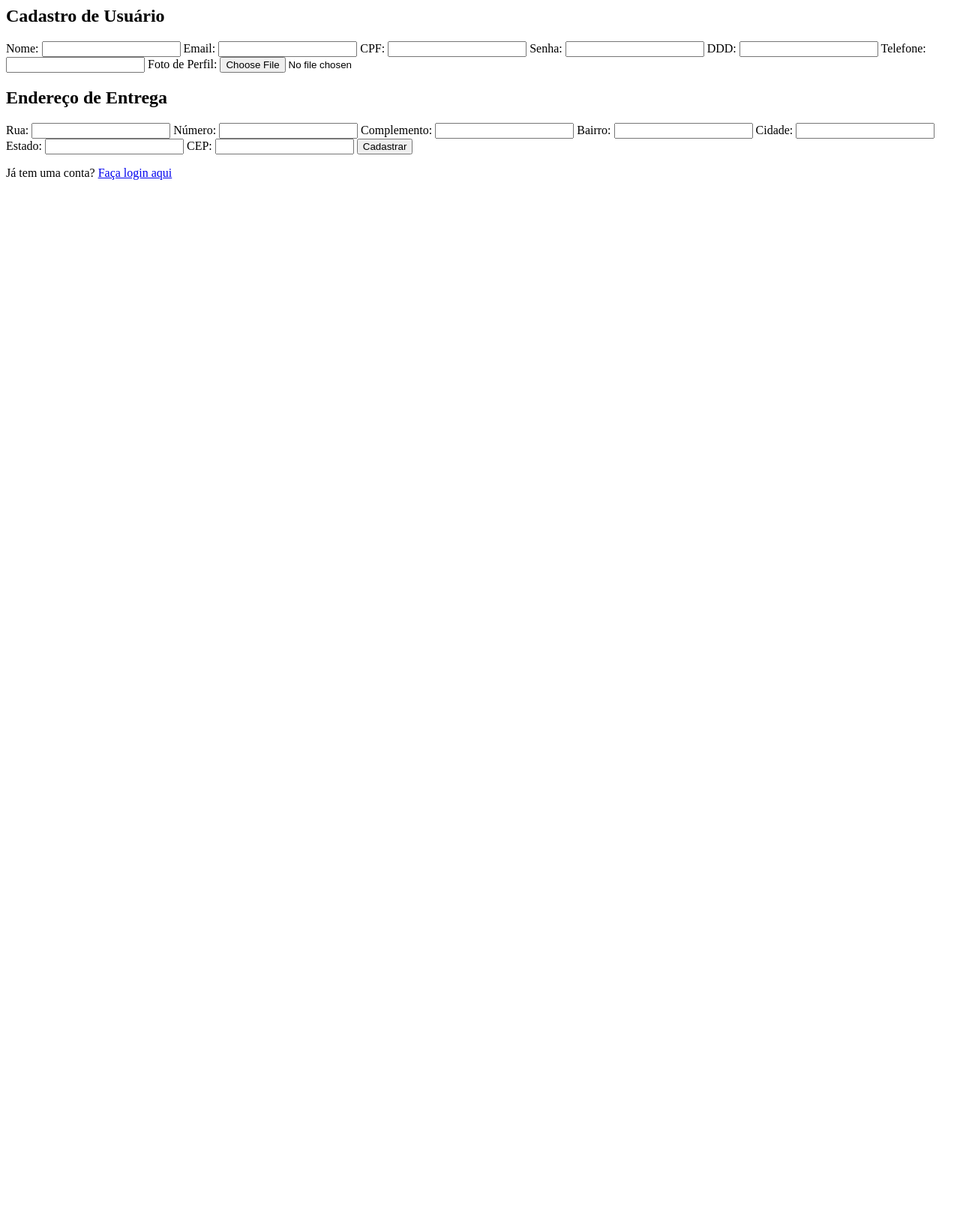
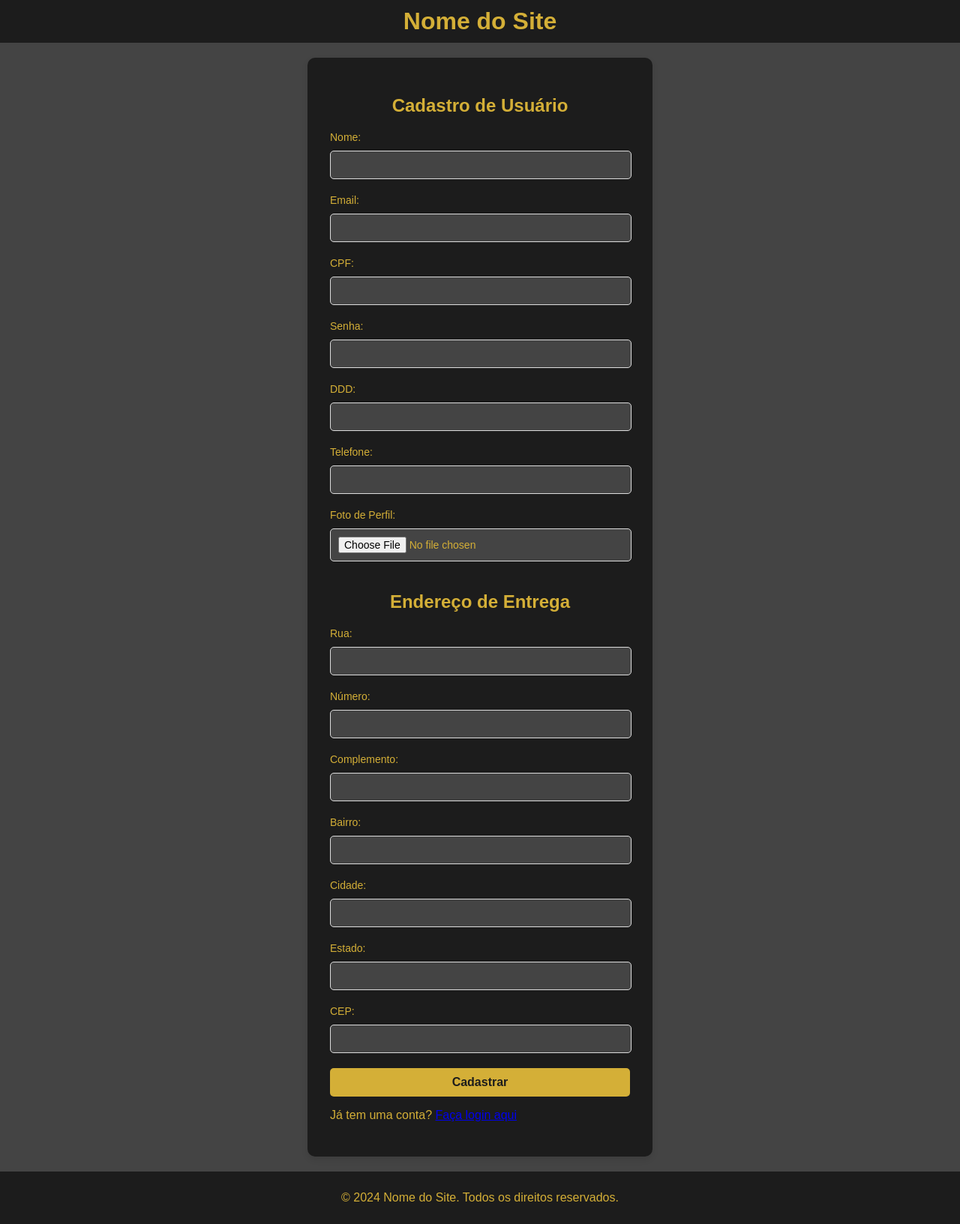
Before and after one commit to thaydionIA/cardapio-dinamico, a PHP site: page /cadastro.php in a window 1280 px wide. Shown: the whole page at 75% size. Before the commit the page ends 240 px from the top, so only its background shows below. Run offline with PHP 8.4, Linux system fonts and the light colour scheme.

Commit message:
atualizado

```diff
--- a/assets/css/style.css
+++ b/assets/css/style.css
@@ -289,10 +289,6 @@ input[type=number] {
 
 
 
-
-
-
-
 /* Estilos personalizados para a página de login */
 .login-container {
     background-color: #1c1c1c; /* Usando a cor primária do header e footer */
@@ -359,3 +355,76 @@ input[type=number] {
         width: 100%;
     }
 }
+
+
+
+
+
+/* Estilos personalizados para a página de cadastro */
+.cadastro-container {
+    background-color: #1c1c1c; /* Usando a cor primária do header e footer */
+    padding: 30px;
+    border-radius: 10px;
+    max-width: 400px;
+    margin: 0 auto;
+    box-shadow: 0 4px 8px rgba(0, 0, 0, 0.1);
+}
+
+.cadastro-container h2 {
+    color: #d4af37; /* Usando a cor dourada */
+    text-align: center;
+    margin-bottom: 20px;
+}
+
+.cadastro-form label {
+    color: #d4af37; /* Cor do texto do label */
+    display: block;
+    margin-bottom: 10px;
+    font-size: 14px;
+}
+
+.cadastro-form input[type="text"],
+.cadastro-form input[type="email"],
+.cadastro-form input[type="password"],
+.cadastro-form input[type="file"] {
+    width: 95%;
+    padding: 10px;
+    border: 1px solid #ddd;
+    border-radius: 5px;
+    margin-bottom: 20px;
+    font-size: 14px;
+    background-color: #444; /* Cor secundária de fundo */
+    color: #d4af37; /* Cor do texto */
+}
+
+.cadastro-form button {
+    background-color: #d4af37; /* Botão com cor principal */
+    color: #1c1c1c; /* Texto do botão com a cor do fundo principal */
+    padding: 10px 20px;
+    border: none;
+    border-radius: 5px;
+    cursor: pointer;
+    width: 100%;
+    font-size: 16px;
+    font-weight: bold;
+    transition: background-color 0.3s ease;
+}
+
+.cadastro-form button:hover {
+    background-color: #ecbe54; /* Mudança de cor ao passar o mouse */
+}
+
+.cadastro-container .error {
+    color: red;
+    text-align: center;
+    margin-bottom: 15px;
+    font-size: 14px;
+}
+
+/* Responsividade para telas menores */
+@media (max-width: 768px) {
+    .cadastro-container {
+        padding: 20px;
+        width: 100%;
+    }
+}
--- a/cadastro.php
+++ b/cadastro.php
@@ -77,9 +77,24 @@ if ($_SERVER['REQUEST_METHOD'] == 'POST') {
 }
 ?>
 
-<!-- Formulário de Cadastro -->
-<form action="cadastro.php" method="POST" enctype="multipart/form-data">
+<!DOCTYPE html>
+<html lang="pt-BR">
+<head>
+    <meta charset="UTF-8">
+    <meta name="viewport" content="width=device-width, initial-scale=1.0">
+    <title>Cadastro de Usuário</title>
+    <link rel="stylesheet" href="/cardapio-dinamico/assets/css/style.css?v=<?php echo time(); ?>">
+</head>
+<body>
+
+<header>
+    <h1>Nome do Site</h1>
+</header>
+
+<main>
+    <div class="cadastro-container">
         <h2>Cadastro de Usuário</h2>
+        <form action="cadastro.php" method="POST" enctype="multipart/form-data" class="cadastro-form">
             <label>Nome:</label>
             <input type="text" name="nome" required>
 
@@ -102,6 +117,7 @@ if ($_SERVER['REQUEST_METHOD'] == 'POST') {
             <input type="file" name="foto" accept="image/*">
 
             <h2>Endereço de Entrega</h2>
+
             <label>Rua:</label>
             <input type="text" name="rua" required>
 
@@ -125,6 +141,14 @@ if ($_SERVER['REQUEST_METHOD'] == 'POST') {
 
             <button type="submit">Cadastrar</button>
         </form>
+        <!-- Link para a página de login -->
+        <p>Já tem uma conta? <a href="login.php">Faça login aqui</a></p>
+    </div>
+</main>
 
-<!-- Link para a página de Login -->
-<p>Já tem uma conta? <a href="login.php">Faça login aqui</a></p>
+<footer>
+    <p>&copy; 2024 Nome do Site. Todos os direitos reservados.</p>
+</footer>
+
+</body>
+</html>
--- a/login.php
+++ b/login.php
@@ -44,8 +44,6 @@ if ($_SERVER['REQUEST_METHOD'] == 'POST') {
     <title>Login</title>
     <!-- Cache busting com time() para garantir que o CSS mais recente seja carregado -->
     <link rel="stylesheet" href="/cardapio-dinamico/assets/css/style.css?v=<?php echo time(); ?>"> <!-- Cache busting -->
-
-
 </head>
 <body>
 
@@ -68,6 +66,9 @@ if ($_SERVER['REQUEST_METHOD'] == 'POST') {
             </div>
 
             <button type="submit">Entrar</button>
+
+            <!-- Link de cadastro com o caminho correto -->
+            <p class="no-account">Não tem uma conta? <a href="/cardapio-dinamico/cadastro.php">Cadastre-se</a></p>
         </form>
     </div>
 </main>
```
Also changed, not shown: uploads/clientes/Captura de tela 2024-08-30 153744.png (added). Lines whose indentation alone changed are shown as unchanged.
